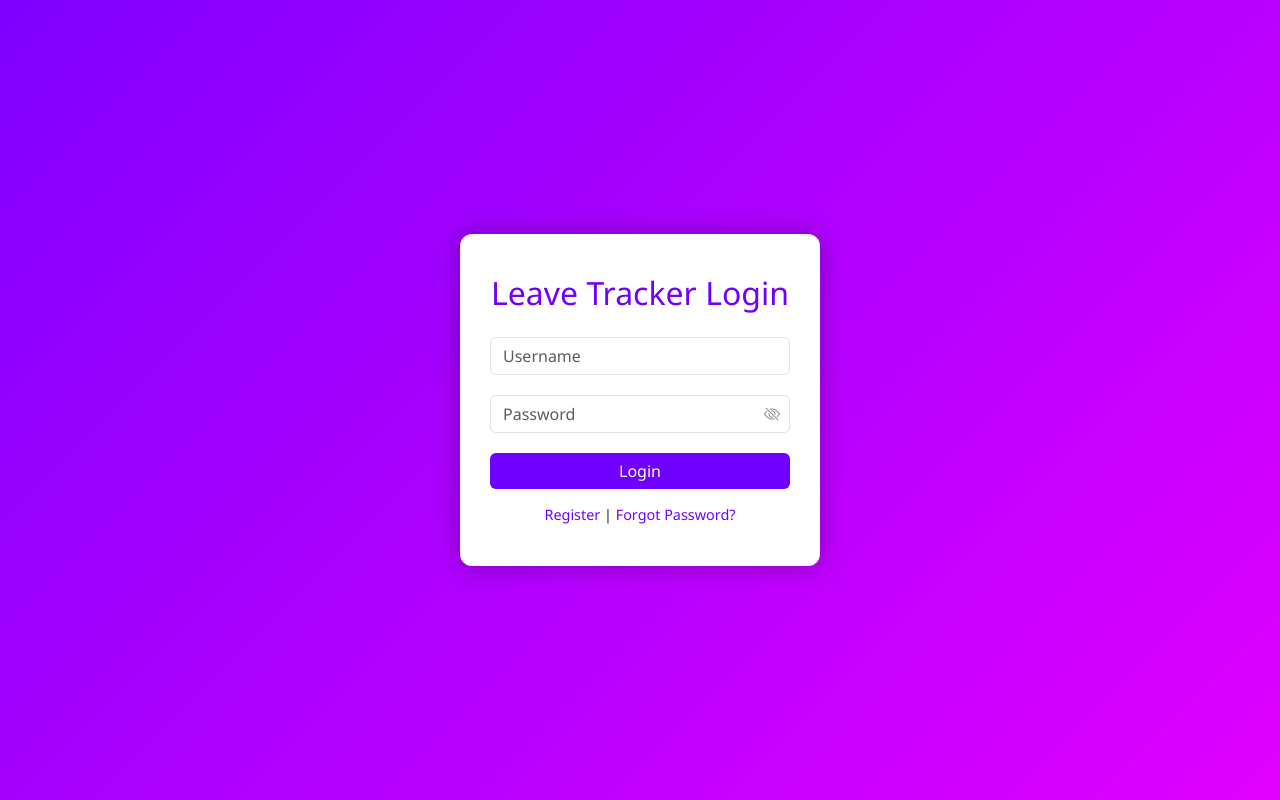
After one commit to suryanandans/leave_tracker, a Flask app: page /login in a window 1280 px wide. The commit adds this page. Run offline with Flask 3, Linux system fonts and the light colour scheme.

Commit message:
Implemented Login Page,Registration and authenticated login

```diff
--- a/app.py
+++ b/app.py
@@ -1,20 +1,39 @@
 
 from datetime import datetime
+from flask_bcrypt import Bcrypt
 import os
 from flask import Flask, request, jsonify, render_template
+from flask import session, flash, redirect, url_for
 from flask_sqlalchemy import SQLAlchemy
 import pandas as pd
 app = Flask(__name__)
 app.config['UPLOAD_FOLDER'] = 'uploads'
 import io
 import csv
+from sqlalchemy import or_
 
 app = Flask(__name__)
+app.secret_key = 'leave_tracker_secret_key'
+bcrypt = Bcrypt(app)
 
 # Global list to temporarily store uploaded leave records
 app.config['SQLALCHEMY_DATABASE_URI'] = 'mysql+mysqlconnector://root:root@localhost/leave_tracker'
 app.config['SQLALCHEMY_TRACK_MODIFICATIONS'] = False
 db = SQLAlchemy(app)
+
+class AdminUser(db.Model):
+    __tablename__ = 'admin_users'
+
+    id = db.Column(db.Integer, primary_key=True)
+    username = db.Column(db.String(100), unique=True, nullable=False)
+    email = db.Column(db.String(100), unique=True, nullable=False)
+    password_hash = db.Column(db.String(255), nullable=False)
+
+    def set_password(self, password):
+        self.password_hash = bcrypt.generate_password_hash(password).decode('utf-8')
+
+    def check_password(self, password):
+        return bcrypt.check_password_hash(self.password_hash, password)
 
 class LeaveRecord(db.Model):
     __tablename__ = 'leave_records'
@@ -27,8 +46,67 @@ class LeaveRecord(db.Model):
 
 
 @app.route('/')
-def index():
-    return render_template('index.html')
+def home():
+    return render_template('login.html')
+
+
+@app.route('/dashboard')
+def dashboard():
+    if 'admin' not in session:
+        flash("Login to continue")
+        return redirect(url_for('login'))
+    else:
+        return render_template('index.html')
+
+
+
+@app.route('/register',methods=['POST'])
+def register():
+    username=request.form.get('reg_username')
+    email=request.form.get('reg_email')
+    password=request.form.get('reg_password')
+    confirm_password=request.form.get('reg_confirm_password')
+
+    if not username or not email or not password:
+        flash("Kindly fill all the fields for completing registration")
+        return redirect(url_for('login'))
+    if password!=confirm_password:
+        flash("Password donot match!")
+        return redirect(url_for('login'))
+    existing = AdminUser.query.filter((AdminUser.username==username ) | (AdminUser.email==email)).first()
+    if existing:
+        flash("Username or Email Aldready Exists")
+        return redirect(url_for('login'))
+    new_admin=AdminUser(username=username, email=email)
+    new_admin.set_password(password)
+    db.session.add(new_admin)
+    db.session.commit()
+    flash("Registration Successfull! Login with given Credentials")
+    return redirect(url_for('login'))
+
+@app.route('/login',methods=['GET','POST'])
+def login():
+    if request.method == 'POST':
+
+        username=request.form.get('login_username')
+        password=request.form.get('login_password')
+
+        print("Login Attempt → Username:", username, "| Password:", password)
+
+        admin=AdminUser.query.filter( or_(
+            AdminUser.username==username,
+            AdminUser.email==username
+        )).first()
+        print("Admin Found:", admin)
+        if admin and admin.check_password(password):
+            session['admin'] = admin.username
+            flash("Login Succesfull")
+            return redirect(url_for('dashboard'))
+        else:
+            flash("Incorrect credentials!")
+            return redirect(url_for('login'))
+    return render_template('login.html')
+
 
 @app.route('/all_leaves', methods=['GET'])
 def all_leaves():
@@ -53,6 +131,9 @@ from sqlalchemy.exc import IntegrityError
 @app.route('/upload_csv', methods=['POST'])
 def upload_csv():
     file = request.files.get('file')
+    if 'admin' not in session:
+        flash("Session Expired")
+        return redirect(url_for('login'))
 
     if not file:
         return jsonify({'message': 'No file uploaded'}), 400
@@ -144,6 +225,12 @@ def get_leaves():
         } for r in results
     ])
 
+@app.route('/logout')
+def logout():
+    session.pop('admin',None)
+    flash("You have Loggged out Succesfully")
+    return redirect(url_for('login'))
+
 
 
 
--- /dev/null
+++ b/templates/login.html
@@ -0,0 +1,170 @@
+<!DOCTYPE html>
+<html lang="en">
+<head>
+  <meta charset="UTF-8">
+  <title>Leave Tracker Login</title>
+  <meta name="viewport" content="width=device-width, initial-scale=1">
+
+  <!-- Bootstrap CSS -->
+  <link href="https://cdn.jsdelivr.net/npm/bootstrap@5.3.3/dist/css/bootstrap.min.css" rel="stylesheet">
+  <!-- Bootstrap Icons (for eye icon) -->
+  <link href="https://cdn.jsdelivr.net/npm/bootstrap-icons@1.10.5/font/bootstrap-icons.css" rel="stylesheet">
+
+  <style>
+    body {
+      margin: 0;
+      padding: 0;
+      height: 100vh;
+      background: linear-gradient(135deg, #7F00FF, #E100FF);
+      display: flex;
+      align-items: center;
+      justify-content: center;
+      font-family: 'Segoe UI', sans-serif;
+    }
+
+    .login-box {
+      background: #ffffff;
+      padding: 40px 30px;
+      border-radius: 12px;
+      box-shadow: 0px 0px 25px rgba(0, 0, 0, 0.3);
+      width: 100%;
+      max-width: 360px;
+      text-align: center;
+    }
+
+    .login-box h2 {
+      margin-bottom: 25px;
+      color: #6f00ff;
+    }
+
+    .form-control {
+      margin-bottom: 20px;
+    }
+
+    .btn-primary {
+      background: #6f00ff;
+      border: none;
+    }
+
+    .btn-primary:hover {
+      background: #4b00cc;
+    }
+
+    .link-text {
+      font-size: 0.9rem;
+      margin-top: 15px;
+    }
+
+    .link-text a {
+      color: #6f00ff;
+      text-decoration: none;
+    }
+
+    .link-text a:hover {
+      text-decoration: underline;
+    }
+
+    .password-toggle {
+      position: relative;
+    }
+
+    .toggle-icon {
+      position: absolute;
+      right: 10px;
+      top: 50%;
+      transform: translateY(-50%);
+      cursor: pointer;
+      color: #888;
+    }
+  </style>
+</head>
+<body>
+
+    {% with messages = get_flashed_messages() %}
+  {% if messages %}
+    {% for message in messages %}
+      <div class="alert alert-warning alert-dismissible fade show" role="alert">
+        {{ message }}
+        <button type="button" class="btn-close" data-bs-dismiss="alert"></button>
+      </div>
+    {% endfor %}
+  {% endif %}
+{% endwith %}
+
+  <div class="login-box">
+    <h2>Leave Tracker Login</h2>
+    <form method="POST" action="/login">
+      <input type="text" class="form-control" placeholder="Username" name="login_username" required>
+
+      <div class="password-toggle">
+        <input type="password" class="form-control" placeholder="Password" id="passwordInput" name="login_password" required>
+        <i class="bi bi-eye-slash toggle-icon" id="togglePassword"></i>
+      </div>
+
+      <button class="btn btn-primary w-100" type="submit">Login</button>
+
+      <div class="link-text">
+        <a href="#" data-bs-toggle="modal" data-bs-target="#registerModal">Register</a> |
+        <a href="#" data-bs-toggle="modal" data-bs-target="#resetModal">Forgot Password?</a>
+      </div>
+    </form>
+  </div>
+
+    <!-- Register Modal -->
+    <div class="modal fade" id="registerModal" tabindex="-1" aria-hidden="true">
+        <div class="modal-dialog">
+        <form class="modal-content" method="post" action="/register">
+            <div class="modal-header">
+            <h5 class="modal-title">Register Account</h5>
+            <button type="button" class="btn-close" data-bs-dismiss="modal"></button>
+            </div>
+            <div class="modal-body">
+            <input type="text" class="form-control mb-3" placeholder="Username" name="reg_username" required>
+            <input type="email" class="form-control mb-3" placeholder="Email" name="reg_email" required>
+            <input type="password" class="form-control mb-3" placeholder="Password" name="reg_password" required>
+            <input type="password" class="form-control mb-3" placeholder="confirm password" name="reg_confirm_password" required>
+            </div>
+            <div class="modal-footer">
+            <button type="submit" class="btn btn-primary">Register</button>
+            <button type="button" class="btn btn-secondary" data-bs-dismiss="modal">Cancel</button>
+            </div>
+        </form>
+        </div>
+    </div>
+
+    <!-- Reset Password Modal -->
+    <div class="modal fade" id="resetModal" tabindex="-1" aria-hidden="true">
+        <div class="modal-dialog">
+        <form class="modal-content">
+            <div class="modal-header">
+            <h5 class="modal-title">Reset Password</h5>
+            <button type="button" class="btn-close" data-bs-dismiss="modal"></button>
+            </div>
+            <div class="modal-body">
+            <input type="email" class="form-control mb-3" placeholder="Enter your email" required>
+            </div>
+            <div class="modal-footer">
+            <button type="submit" class="btn btn-primary">Send Reset Link</button>
+            <button type="button" class="btn btn-secondary" data-bs-dismiss="modal">Cancel</button>
+            </div>
+        </form>
+        </div>
+    </div>
+
+    <!-- Bootstrap JS -->
+    <script src="https://cdn.jsdelivr.net/npm/bootstrap@5.3.3/dist/js/bootstrap.bundle.min.js"></script>
+
+  <!-- Toggle Password JS -->
+  <script>
+    const togglePassword = document.getElementById('togglePassword');
+    const passwordInput = document.getElementById('passwordInput');
+
+    togglePassword.addEventListener('click', function () {
+      const type = passwordInput.getAttribute('type') === 'password' ? 'text' : 'password';
+      passwordInput.setAttribute('type', type);
+      this.classList.toggle('bi-eye');
+      this.classList.toggle('bi-eye-slash');
+    });
+  </script>
+</body>
+</html>
```
Also changed, not shown: leaves1.csv (+7 -7 lines), templates/index.html (+7 -0 lines).
